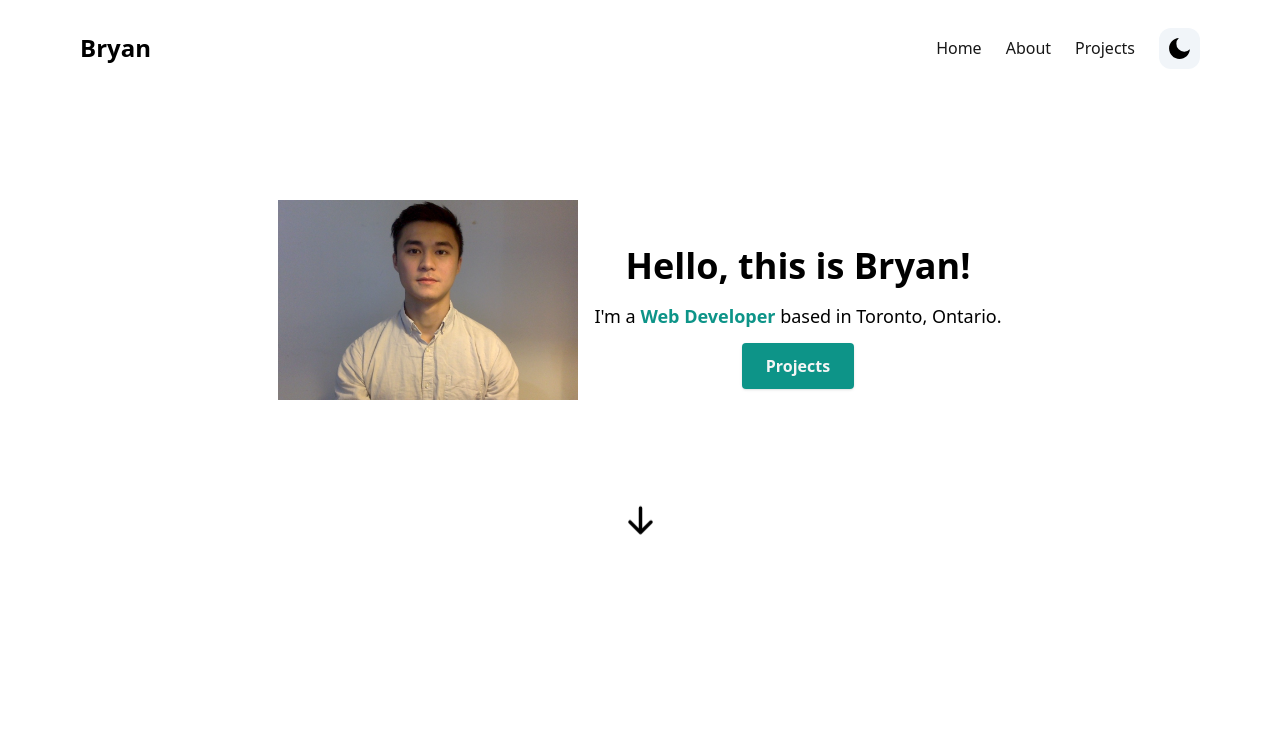
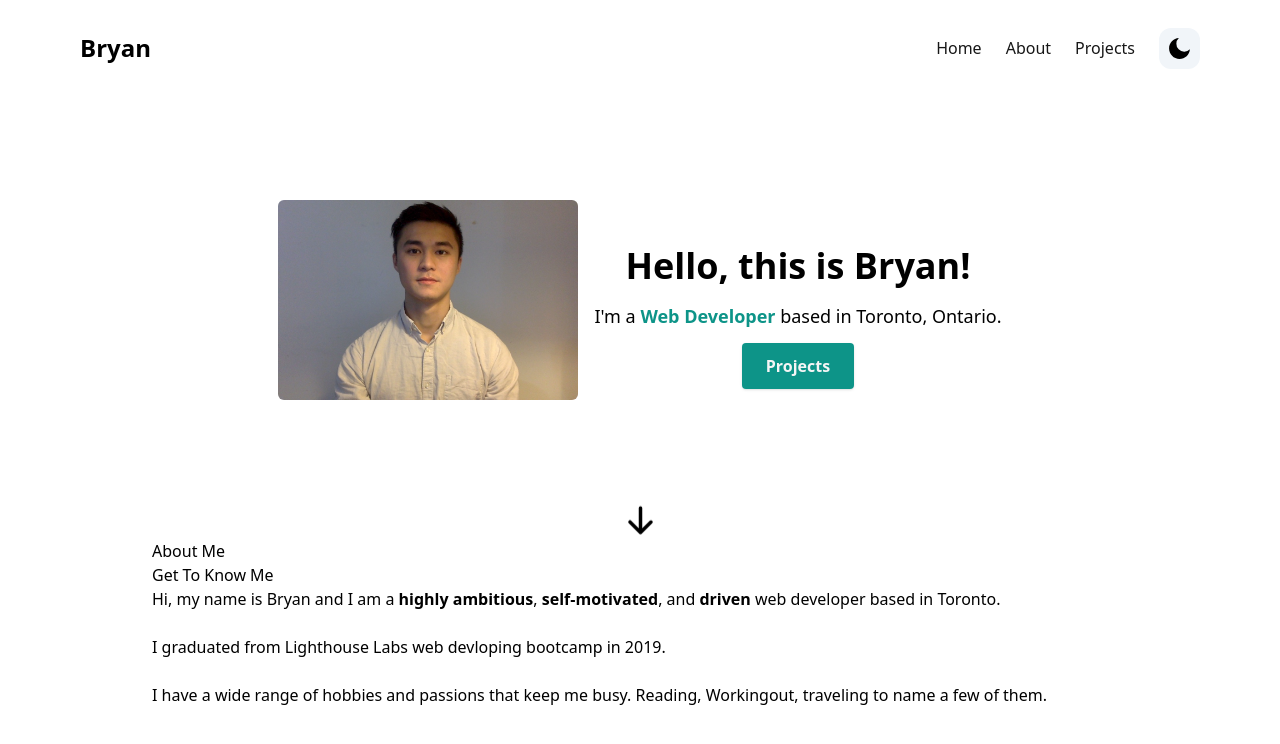
Before and after one commit to dungminhnguyen257/portfolio-project, a Next.js app: page / in a window 1280 px wide. Shown: the top 744 px of the page. Built offline with nearby package versions, Linux system fonts and the light colour scheme.

Commit message:
edit about section

```diff
--- a/app/page.tsx
+++ b/app/page.tsx
@@ -1,9 +1,11 @@
 import HeroSection from "@/components/HeroSection";
+import { AboutSection } from "@/components/AboutSection";
 
 export default function Home() {
   return (
     <main className="mx-auto max-w-3xl px-4 sm:px-6 md:max-w-5xl">
       <HeroSection />
+      <AboutSection />
     </main>
   );
 }
--- /dev/null
+++ b/components/AboutSection.tsx
@@ -0,0 +1,37 @@
+import React from "react";
+
+export const AboutSection = () => {
+  return (
+    <section>
+      <div>
+        <h1>About Me</h1>
+        <div>
+          <div>
+            <h1>Get To Know Me</h1>
+
+            <p>
+              Hi, my name is Bryan and I am a{" "}
+              <span className="font-bold">{"highly ambitious"}</span>,
+              <span className="font-bold">{" self-motivated"}</span>, and
+              <span className="font-bold">{" driven"}</span> web developer based
+              in Toronto.
+            </p>
+            <br />
+            <p>
+              I graduated from Lighthouse Labs web devloping bootcamp in 2019.
+            </p>
+            <br />
+            <p>
+              I have a wide range of hobbies and passions that keep me busy.
+              Reading, Workingout, traveling to name a few of them.
+            </p>
+            <br />
+            <p></p>
+          </div>
+          <p></p>
+        </div>
+        <div></div>
+      </div>
+    </section>
+  );
+};
--- a/components/HeroSection.tsx
+++ b/components/HeroSection.tsx
@@ -8,10 +8,9 @@ const HeroSection = () => {
   return (
     <section id="home">
       <div className="flex flex-col text-center items-center justify-center my-10 py-16 md:flex-row md:space-x-4">
-        <div className="rounded-full">
+        <div>
           <Image
-            // This does not change the shape to round
-            // className="rounded-full "
+            className="rounded-md"
             src="/portrait .jpg"
             alt=""
             width={300}
@@ -20,7 +19,6 @@ const HeroSection = () => {
         </div>
         <div>
           <h1 className="font-bold text-4xl mt-6">Hello, this is Bryan!</h1>
-          {/* what is this for &#39; */}
           <p className="text-lg mt-4 mb-6">
             I&#39;m a{" "}
             <span className="font-semibold text-teal-600">Web Developer </span>
```
